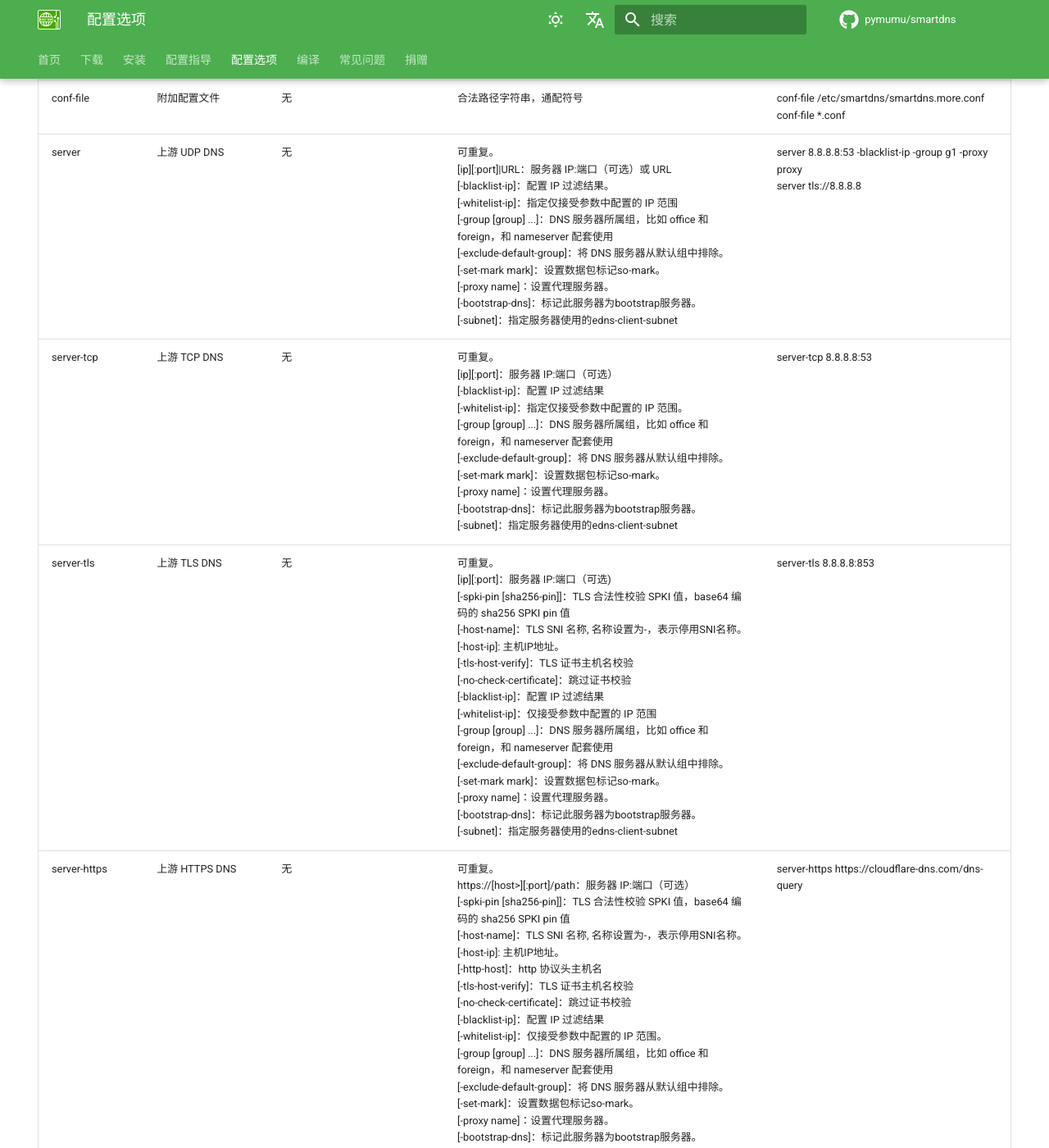
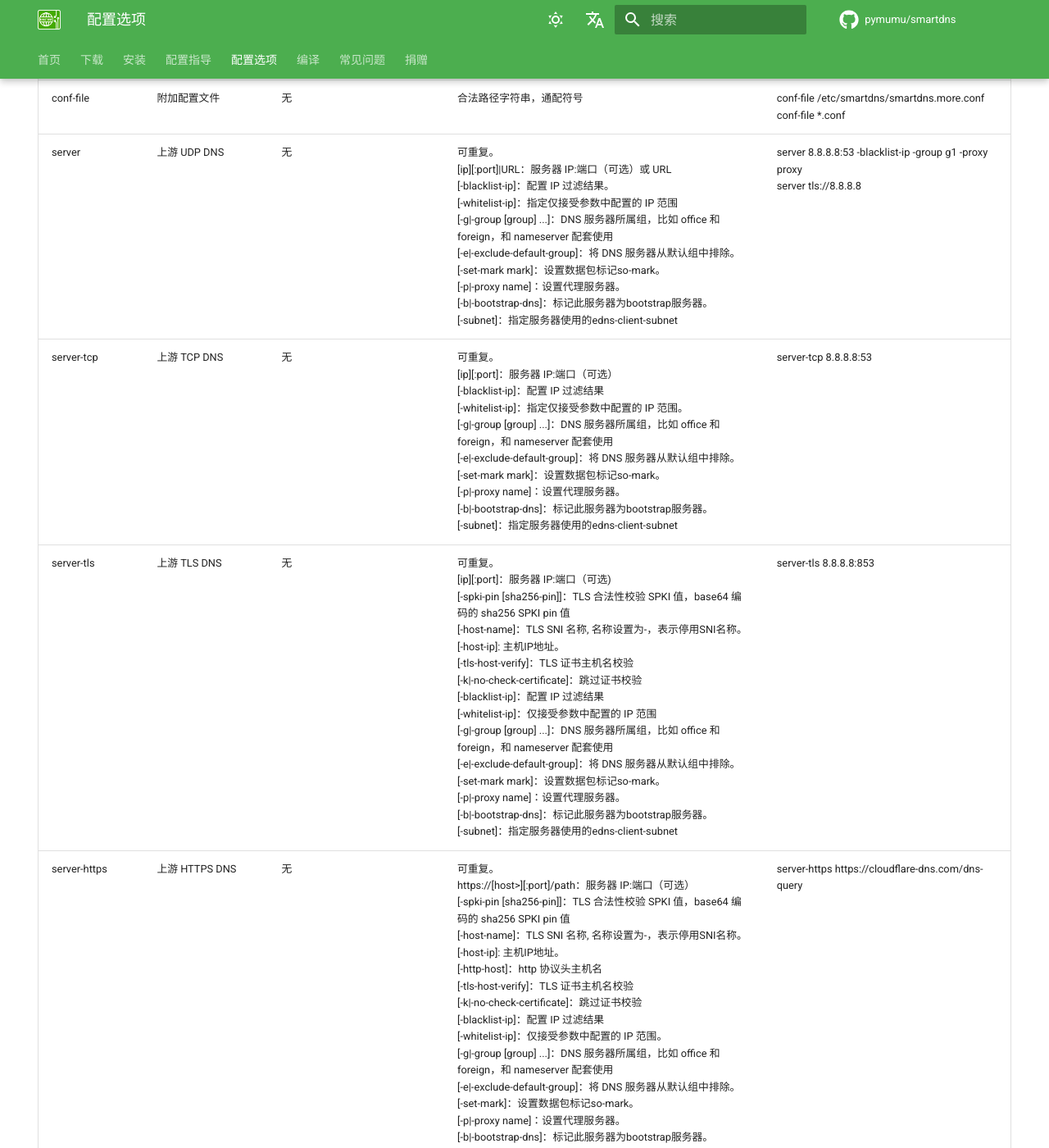
Before and after one commit to pymumu/smartdns, an MkDocs documentation site: the page built from docs/configuration.md, in a window 1280 px wide and 1400 px high, scrolled down 3045 px. Shown: the whole window at 82% size. Built offline with MkDocs 1.6.1 and Material for MkDocs 9.7.7, drawn with Linux system fonts in a browser that asks for light colours; comment, search, counter and statistics services are not loaded; some of the changed text lies outside the part shown.

```diff
--- a/docs/configuration.md
+++ b/docs/configuration.md
@@ -44,10 +44,10 @@ hide:
 | audit-file-mode | 审计归档文件权限 | 0640 | 文件权限 | log-file-mode 644 |
 | audit-console | 是否输出审计日志到控制台 | no | [yes\|no] | audit-console yes |
 | conf-file | 附加配置文件 | 无 | 合法路径字符串，通配符号 | conf-file /etc/smartdns/smartdns.more.conf <br /> conf-file *.conf |
-| server | 上游 UDP DNS | 无 | 可重复。<br />[ip][:port]\|URL：服务器 IP:端口（可选）或 URL <br />[-blacklist-ip]：配置 IP 过滤结果。<br />[-whitelist-ip]：指定仅接受参数中配置的 IP 范围<br />[-group [group] ...]：DNS 服务器所属组，比如 office 和 foreign，和 nameserver 配套使用<br />[-exclude-default-group]：将 DNS 服务器从默认组中排除。<br />[-set-mark mark]：设置数据包标记so-mark。<br />[-proxy name]：设置代理服务器。 <br />[-bootstrap-dns]：标记此服务器为bootstrap服务器。<br />[-subnet]：指定服务器使用的edns-client-subnet| server 8.8.8.8:53 -blacklist-ip -group g1 -proxy proxy<br /> server tls://8.8.8.8|
-| server-tcp | 上游 TCP DNS | 无 | 可重复。<br />[ip][:port]：服务器 IP:端口（可选）<br />[-blacklist-ip]：配置 IP 过滤结果<br />[-whitelist-ip]：指定仅接受参数中配置的 IP 范围。<br />[-group [group] ...]：DNS 服务器所属组，比如 office 和 foreign，和 nameserver 配套使用<br />[-exclude-default-group]：将 DNS 服务器从默认组中排除。<br />[-set-mark mark]：设置数据包标记so-mark。<br />[-proxy name]：设置代理服务器。 <br />[-bootstrap-dns]：标记此服务器为bootstrap服务器。<br />[-subnet]：指定服务器使用的edns-client-subnet| server-tcp 8.8.8.8:53 |
-| server-tls | 上游 TLS DNS | 无 | 可重复。<br />[ip][:port]：服务器 IP:端口（可选)<br />[-spki-pin [sha256-pin]]：TLS 合法性校验 SPKI 值，base64 编码的 sha256 SPKI pin 值<br />[-host-name]：TLS SNI 名称, 名称设置为-，表示停用SNI名称。<br />[-host-ip]: 主机IP地址。<br />[-tls-host-verify]：TLS 证书主机名校验<br /> [-no-check-certificate]：跳过证书校验<br />[-blacklist-ip]：配置 IP 过滤结果<br />[-whitelist-ip]：仅接受参数中配置的 IP 范围<br />[-group [group] ...]：DNS 服务器所属组，比如 office 和 foreign，和 nameserver 配套使用<br />[-exclude-default-group]：将 DNS 服务器从默认组中排除。<br />[-set-mark mark]：设置数据包标记so-mark。<br />[-proxy name]：设置代理服务器。 <br />[-bootstrap-dns]：标记此服务器为bootstrap服务器。<br />[-subnet]：指定服务器使用的edns-client-subnet| server-tls 8.8.8.8:853 |
-| server-https | 上游 HTTPS DNS | 无 | 可重复。<br />https://[host>][:port]/path：服务器 IP:端口（可选）<br />[-spki-pin [sha256-pin]]：TLS 合法性校验 SPKI 值，base64 编码的 sha256 SPKI pin 值<br />[-host-name]：TLS SNI 名称, 名称设置为-，表示停用SNI名称。<br />[-host-ip]: 主机IP地址。<br />[-http-host]：http 协议头主机名<br />[-tls-host-verify]：TLS 证书主机名校验<br /> [-no-check-certificate]：跳过证书校验<br />[-blacklist-ip]：配置 IP 过滤结果<br />[-whitelist-ip]：仅接受参数中配置的 IP 范围。<br />[-group [group] ...]：DNS 服务器所属组，比如 office 和 foreign，和 nameserver 配套使用<br />[-exclude-default-group]：将 DNS 服务器从默认组中排除。<br />[-set-mark]：设置数据包标记so-mark。<br />[-proxy name]：设置代理服务器。 <br />[-bootstrap-dns]：标记此服务器为bootstrap服务器。<br />[-subnet]：指定服务器使用的edns-client-subnet| server-https https://cloudflare-dns.com/dns-query |
+| server | 上游 UDP DNS | 无 | 可重复。<br />[ip][:port]\|URL：服务器 IP:端口（可选）或 URL <br />[-blacklist-ip]：配置 IP 过滤结果。<br />[-whitelist-ip]：指定仅接受参数中配置的 IP 范围<br />[-g\|-group [group] ...]：DNS 服务器所属组，比如 office 和 foreign，和 nameserver 配套使用<br />[-e\|-exclude-default-group]：将 DNS 服务器从默认组中排除。<br />[-set-mark mark]：设置数据包标记so-mark。<br />[-p\|-proxy name]：设置代理服务器。 <br />[-b\|-bootstrap-dns]：标记此服务器为bootstrap服务器。<br />[-subnet]：指定服务器使用的edns-client-subnet| server 8.8.8.8:53 -blacklist-ip -group g1 -proxy proxy<br /> server tls://8.8.8.8|
+| server-tcp | 上游 TCP DNS | 无 | 可重复。<br />[ip][:port]：服务器 IP:端口（可选）<br />[-blacklist-ip]：配置 IP 过滤结果<br />[-whitelist-ip]：指定仅接受参数中配置的 IP 范围。<br />[-g\|-group [group] ...]：DNS 服务器所属组，比如 office 和 foreign，和 nameserver 配套使用<br />[-e\|-exclude-default-group]：将 DNS 服务器从默认组中排除。<br />[-set-mark mark]：设置数据包标记so-mark。<br />[-p\|-proxy name]：设置代理服务器。 <br />[-b\|-bootstrap-dns]：标记此服务器为bootstrap服务器。<br />[-subnet]：指定服务器使用的edns-client-subnet| server-tcp 8.8.8.8:53 |
+| server-tls | 上游 TLS DNS | 无 | 可重复。<br />[ip][:port]：服务器 IP:端口（可选)<br />[-spki-pin [sha256-pin]]：TLS 合法性校验 SPKI 值，base64 编码的 sha256 SPKI pin 值<br />[-host-name]：TLS SNI 名称, 名称设置为-，表示停用SNI名称。<br />[-host-ip]: 主机IP地址。<br />[-tls-host-verify]：TLS 证书主机名校验<br /> [-k\|-no-check-certificate]：跳过证书校验<br />[-blacklist-ip]：配置 IP 过滤结果<br />[-whitelist-ip]：仅接受参数中配置的 IP 范围<br />[-g\|-group [group] ...]：DNS 服务器所属组，比如 office 和 foreign，和 nameserver 配套使用<br />[-e\|-exclude-default-group]：将 DNS 服务器从默认组中排除。<br />[-set-mark mark]：设置数据包标记so-mark。<br />[-p\|-proxy name]：设置代理服务器。 <br />[-b\|-bootstrap-dns]：标记此服务器为bootstrap服务器。<br />[-subnet]：指定服务器使用的edns-client-subnet| server-tls 8.8.8.8:853 |
+| server-https | 上游 HTTPS DNS | 无 | 可重复。<br />https://[host>][:port]/path：服务器 IP:端口（可选）<br />[-spki-pin [sha256-pin]]：TLS 合法性校验 SPKI 值，base64 编码的 sha256 SPKI pin 值<br />[-host-name]：TLS SNI 名称, 名称设置为-，表示停用SNI名称。<br />[-host-ip]: 主机IP地址。<br />[-http-host]：http 协议头主机名<br />[-tls-host-verify]：TLS 证书主机名校验<br /> [-k\|-no-check-certificate]：跳过证书校验<br />[-blacklist-ip]：配置 IP 过滤结果<br />[-whitelist-ip]：仅接受参数中配置的 IP 范围。<br />[-g\|-group [group] ...]：DNS 服务器所属组，比如 office 和 foreign，和 nameserver 配套使用<br />[-e\|-exclude-default-group]：将 DNS 服务器从默认组中排除。<br />[-set-mark]：设置数据包标记so-mark。<br />[-p\|-proxy name]：设置代理服务器。 <br />[-b\|-bootstrap-dns]：标记此服务器为bootstrap服务器。<br />[-subnet]：指定服务器使用的edns-client-subnet| server-https https://cloudflare-dns.com/dns-query |
 | proxy-server | 代理服务器 | 无 | 可重复。<br />proxy-server URL <br />[URL]: [socks5\|http]://[username:password@]host:port<br />[-name]: 代理服务器名称。 |proxy-server socks5://user:pass@1.2.3.4:1080 -name proxy|
 | speed-check-mode | 测速模式选择 | ping,tcp:80,tcp:443 | [ping\|tcp:[80]\|none] | speed-check-mode ping,tcp:80,tcp:443 |
 | response-mode | 首次查询响应模式 | first-ping |模式：[first-ping\|fastest-ip\|fastest-response]<br /> [first-ping]: 最快ping响应地址模式，DNS上游最快查询时延+ping时延最短，查询等待与链接体验最佳;<br />[fastest-ip]: 最快IP地址模式，查询到的所有IP地址中ping最短的IP。需等待IP测速; <br />[fastest-response]: 最快响应的DNS结果，DNS查询等待时间最短，返回的IP地址可能不是最快。| response-mode first-ping |
```
Also changed, not shown: other parts of docs/configuration.md (+1 -0 lines), docs/config/dualstack.md (+1 -1 lines), docs/config/resolv-dnsmasq-lease.md (+10 -0 lines), en/docs/config/resolv-dnsmasq-lease.md (+10 -0 lines), en/docs/configuration.md (+6 -5 lines).
